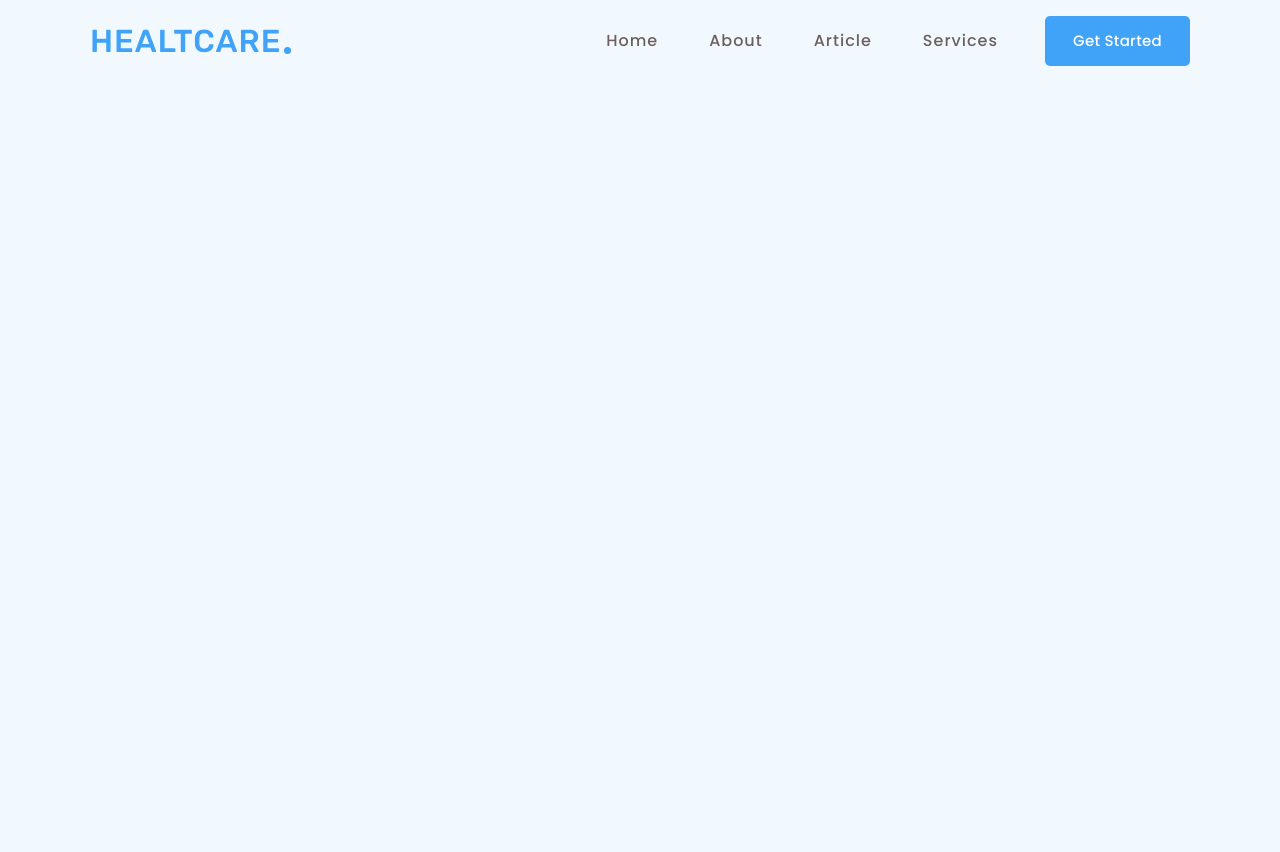
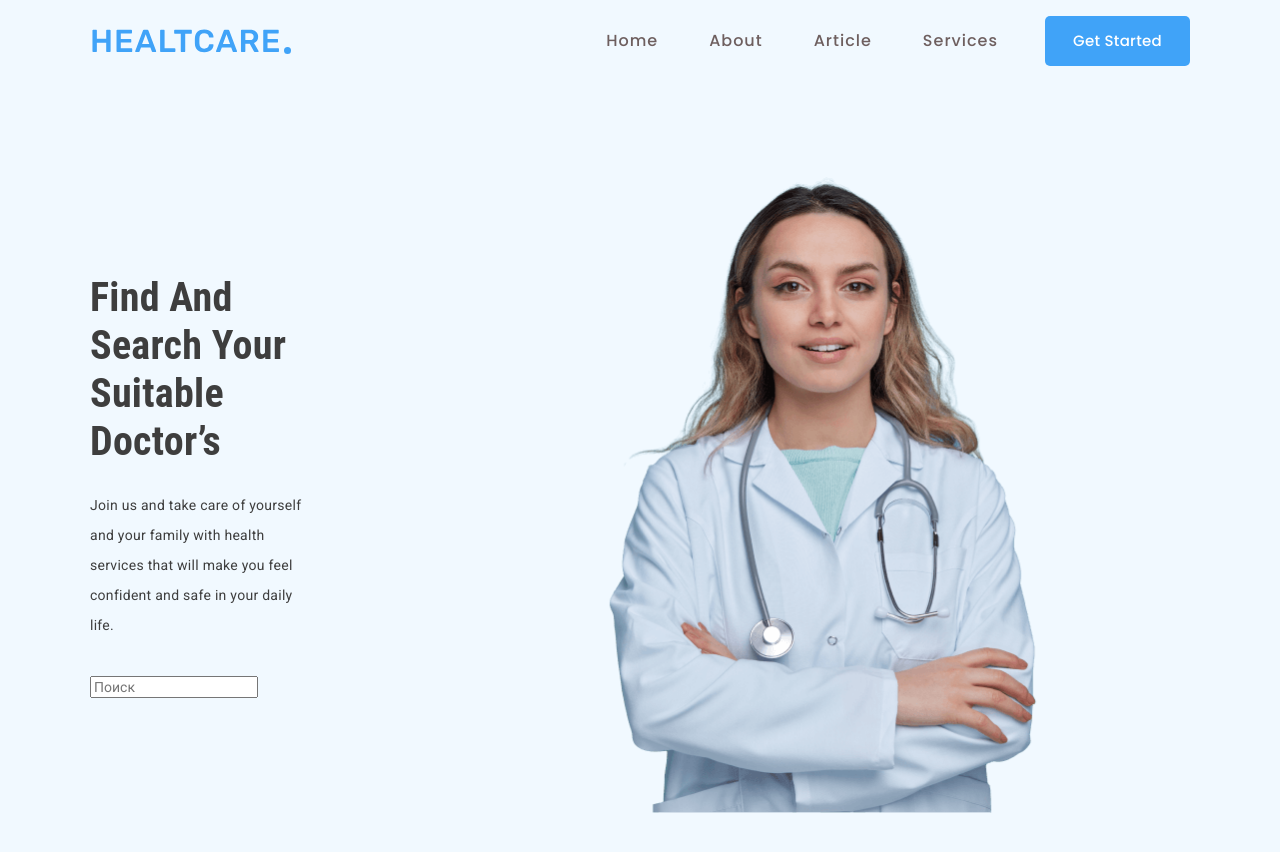
Before and after one commit to VasilaHakimova/healtcare-project-vasila, a plain HTML site: page index.html in a window 1280 px wide. Before the commit the page ends 800 px from the top, so only its background shows below. Drawn offline with Linux system fonts and the light colour scheme.

Commit message:
Add hero, hero-img

```diff
--- a/css/styles.css
+++ b/css/styles.css
@@ -100,3 +100,37 @@ body {
 .blue-button:active{
   opacity: 0.6;
 }
+
+
+/* HERO */
+.hero{
+  color: rgba(62, 62, 62, 1);
+  padding-top: 80px;
+  padding-bottom: 50px;
+}
+
+.hero-content {
+  width: 390px;
+}
+.hero-container {
+  display: flex;
+  align-items: center;
+  justify-content: space-between;
+}
+
+.hero-heading{
+  font-family: "Roboto Condensed","Roboto", "Arial", sans-serif;
+  font-size: 40px;
+  line-height: 1.2;
+  margin-top: 0;
+  margin-bottom: 24px;
+}
+.hero-text {
+  margin-top: 0;
+  margin-bottom: 32px;
+}
+
+.hero-img{
+  width: 978px;
+  height: 651.32px;
+}
--- a/index.html
+++ b/index.html
@@ -34,5 +34,22 @@
   </header>
 
   <!-- hero qismi -->
+  <main>
+    <section class="hero">
+      <div class="hero-container container">
+        <div class="hero-content">
+          <h2 class="hero-heading">Find And Search Your Suitable Doctor’s</h2>
+          <p class="hero-text">Join us and take care of yourself and your family with health services that will make you feel confident and safe in your daily life.</p>
+          <!-- Search doctor -->
+          <form class="global-search-form" action="https://echo.htmlacademy.ru" method="GET">
+            <input class="global-search-form-input" type="search" name="search"
+            placeholder="Поиск" aria-label="Поиск" required>
+          </form>
+
+        </div>
+        <img class="hero-img" src="/img/pleased-young-female-doctor1.png" alt="pleased-young-female-doctor-wearing-medical-robe-stethoscope-around-neck-standing-with-closed-posture 1" width="978px" height="651.32px" srcset="/img/pleased-young-female-doctor1.png, /img/pleased-young-female-doctor1@2x.png">
+      </section>
+    </div>
+  </main>
 </body>
 </html>
```
Also changed, not shown: img/pleased-young-female-doctor1.png (added), img/pleased-young-female-doctor1@2x.png (added).
